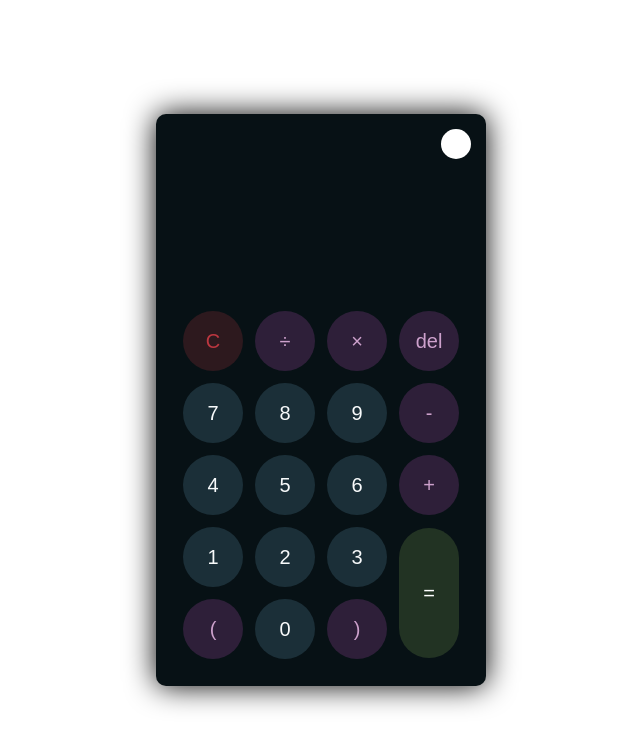
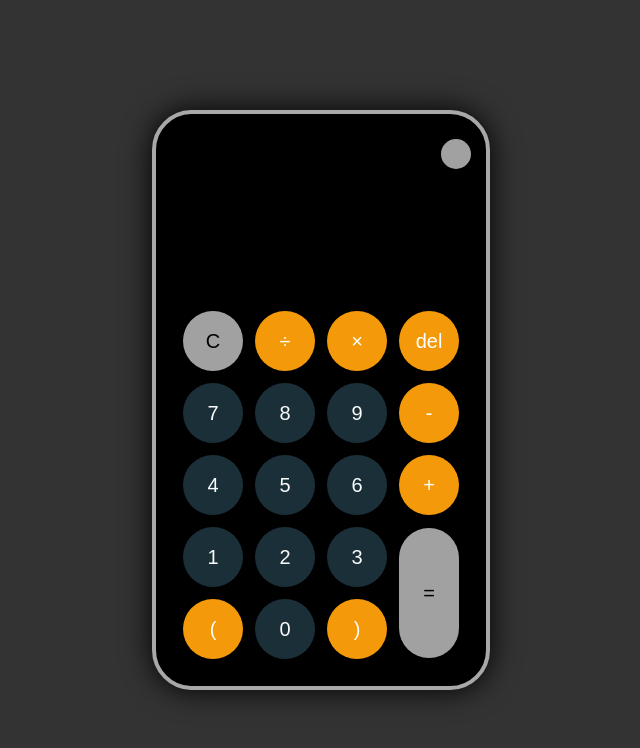
Before and after one commit to Prosperedafe/Calculator-app, a plain HTML site: page index.html in a window 1280 px wide. Shown: the whole page, without its empty margins (319-959 px from the left). Drawn offline with Linux system fonts and the light colour scheme.

Commit message:
changed dark mode ui

```diff
--- a/script.js
+++ b/script.js
@@ -28,3 +28,8 @@ themeToggleBtn.onclick = () => {
   themeToggleBtn.classList.toggle("active");
   isDark = !isDark;
 };
+
+// #F49909
+// #9F9F9F
+// #313131
+// #A8A8A8
--- a/style.css
+++ b/style.css
@@ -8,6 +8,13 @@
 
 body {
   font-family: sans-serif;
+  background-color: #333333;
+}
+form{
+ color: #F49909;
+ color: #9F9F9F;
+color: #313131;
+color: #A8A8A8;
 }
 
 /*  */
@@ -24,13 +31,15 @@ body {
   height: auto;
   width: auto;
   padding: 20px;
-  border-radius: 10px;
+  border-radius: 40px;
   box-shadow: 0 0 30px #000;
+  border: 4px solid #A8A8A8;
 }
+
 
 .theme-toggler {
   position: absolute;
-  top: 30px;
+  top: 40px;
   right: 30px;
   color: #fff;
   cursor: pointer;
@@ -42,7 +51,7 @@ body {
 }
 
 .theme-toggler.active::before {
-  background-color: #fff;
+  background-color: #A1A1A1;
 }
 
 .theme-toggler::before {
@@ -87,7 +96,7 @@ button {
 }
 
 button:hover {
-  transform: scale(1.1);
+  transform: scale(1.05);
 }
 
 button#equal {
@@ -110,7 +119,7 @@ button#equal {
 }
 
 .calculator button.btn-number {
-  background-color: #90d8ff;
+  background-color: #9F9F9F;
   color: #000000;
 }
 
@@ -124,7 +133,7 @@ button#equal {
 }
 
 .calculator.dark {
-  background-color: #071115;
+  background-color: #000000;
 }
 
 .calculator.dark #display {
@@ -132,8 +141,8 @@ button#equal {
 }
 
 .calculator.dark button#clear {
-  background-color: #2d191e;
-  color: #bd3740;
+  background-color:  #A1A1A1;
+  color: black;
 }
 
 .calculator.dark button.btn-number {
@@ -142,11 +151,11 @@ button#equal {
 }
 
 .calculator.dark button.btn-operator {
-  background-color: #2e1f39;
-  color: #cda1cc;
+  background-color: #F49909;
+  color: white;
 }
 
 .calculator.dark button.btn-equal {
-  background-color: #223323;
-  color: #ffffff;
+  background-color: #A1A1A1;
+  color: black;
 }
```
